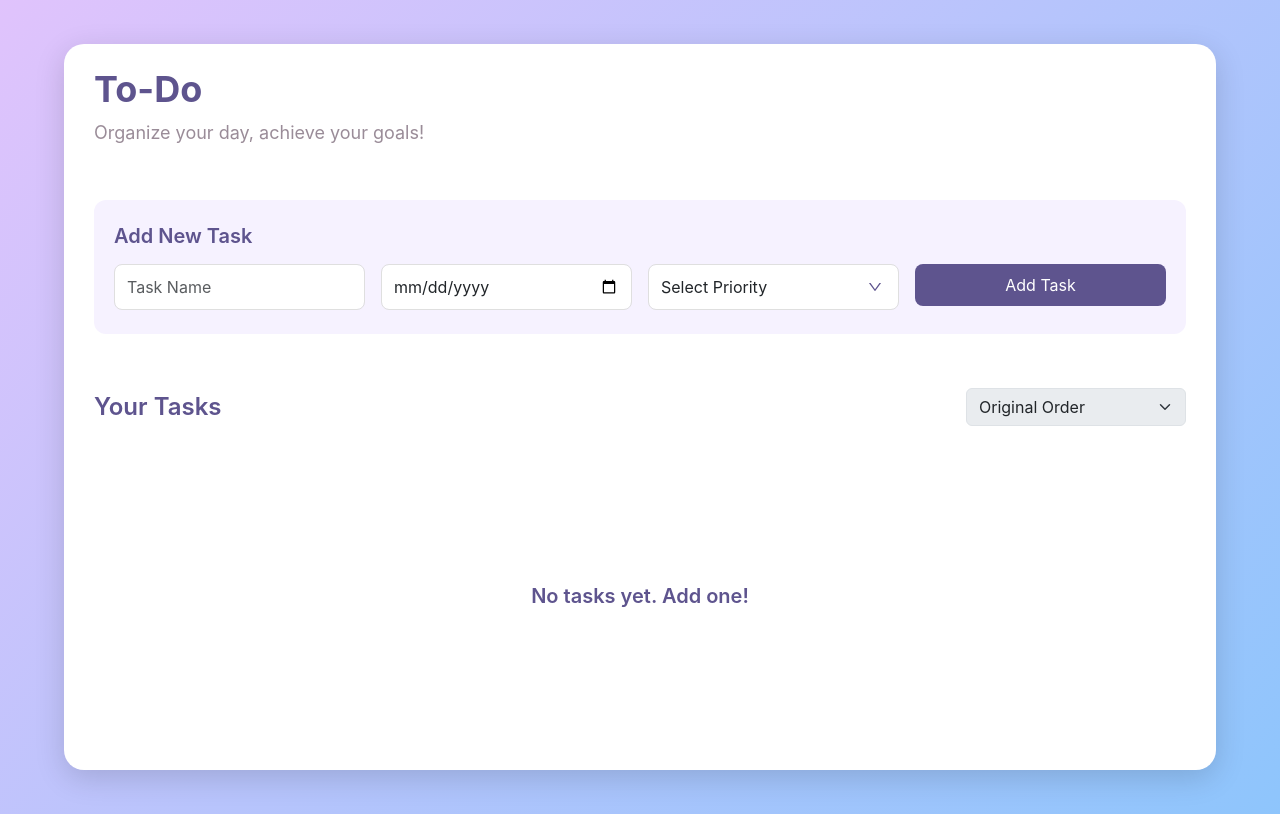
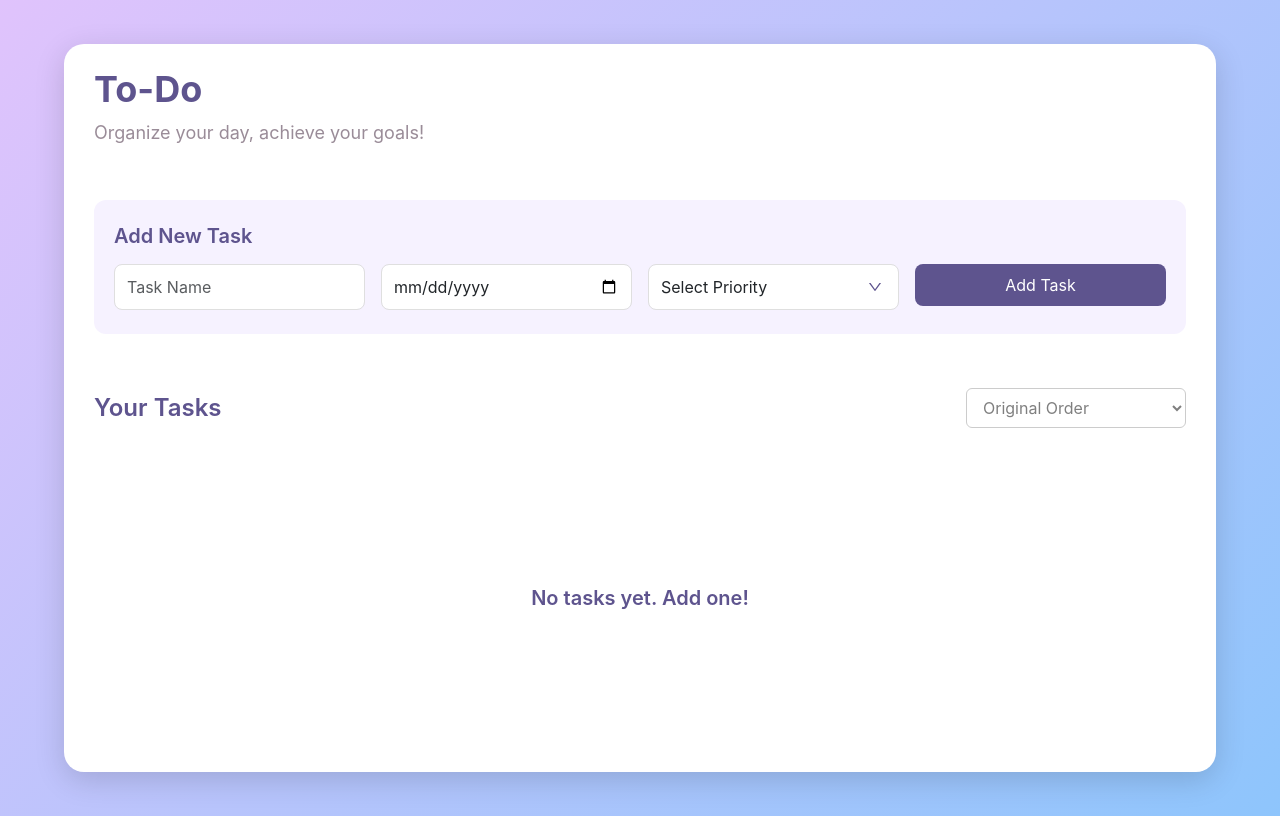
Before and after one commit to dhokabhoomi/ToDoApp, a React (Vite) app: page / in a window 1280 px wide. Built offline with nearby package versions, Linux system fonts and the light colour scheme.

Commit message:
style: reduce text opacity of disabled sort dropdown

```diff
--- a/src/components/TaskList.jsx
+++ b/src/components/TaskList.jsx
@@ -28,8 +28,10 @@ function TaskList({ tasks, deleteTask, editTask, toggleTaskCompleted }) {
       <div className="task-list-header">
         <h2 className="task-list-title">Your Tasks</h2>
         <select
-          className="form-select"
-          style={{ width: "220px" }}
+          className={`task-sort-dropdown ${
+            allDatesSame ? "disabled-text" : ""
+          }`}
+          // style={{ width: "220px" }}
           value={sortOption}
           onChange={(e) => setSortOption(e.target.value)}
           disabled={allDatesSame}
--- a/src/components/Todo.css
+++ b/src/components/Todo.css
@@ -181,6 +181,20 @@ body {
   margin-bottom: 0;
 }
 
+.task-sort-dropdown {
+  background-color: transparent;
+  border: 1px solid #ccc;
+  padding: 8px 12px;
+  border-radius: 6px;
+  color: #000;
+  outline: none;
+  width: 220px;
+}
+
+.task-sort-dropdown.disabled-text {
+  color: rgba(0, 0, 0, 0.5); /* Semi-transparent text */
+}
+
 .task-grid {
   display: flex;
   flex-wrap: wrap;
@@ -189,6 +203,7 @@ body {
   gap: 24px;
   padding-left: 0;
 }
+
 .task-grid li {
   list-style-type: none;
   margin: 0;
```
